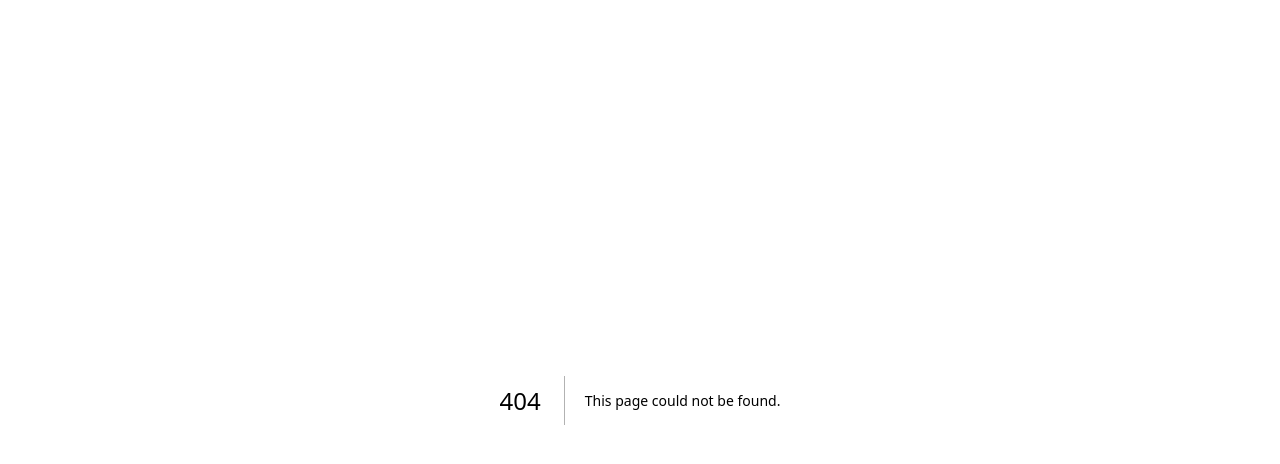
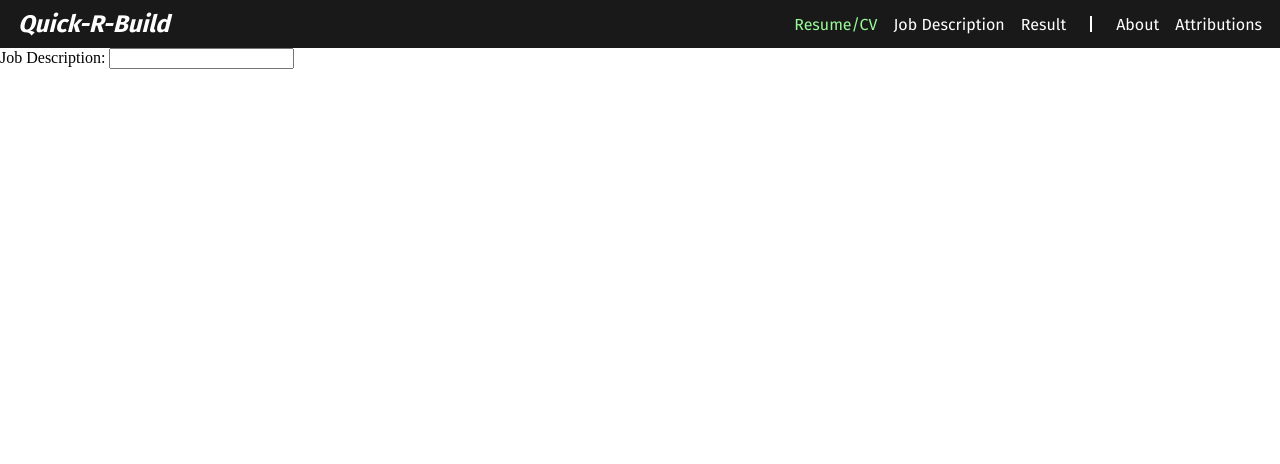
Before and after one commit to Andy-Sean/quick-r-build, a Next.js app: page /input-resume in a window 1280 px wide. Before the commit this address had no page. Shown: the top 464 px of the page. Built offline with nearby package versions, Linux system fonts and the light colour scheme.

Commit message:
Forms, Pog Nav Bar

```diff
--- a/components/navbar.js
+++ b/components/navbar.js
@@ -2,23 +2,31 @@ import styles from '../styles/navbar-styles.module.css';
 import Link from 'next/link';
 import { fira } from '../utils/fonts'; //font input
 
-export default function Navbar() {
+export default function Navbar( { openPage }) {
+
+  //this jank allows for link to be highlighted
+  const pageNames = [ "Resume/CV", "Job Description", "Result", "About", "Attributions"];
+  const linkify = pageNames.map(
+    (str)=> {if (openPage && openPage === str) { return <Link href="/" key={str} className={`${styles.onPage} ${fira.className} ${styles.link}`}>{str}</Link> }
+            else {return <Link href="/" key={str} className={`${fira.className} ${styles.link}`}>{str}</Link>}}
+  );
+  console.log(linkify);
+
+  const leftLinks = linkify.slice(0,3);
+  const rightLinks = linkify.slice(3,5);
+
   return (
     <div id={styles.Navbar}> {/*this will be flexxed */}
-      <div id={styles.title} className={fira.className}>Quick-R-Build</div>
-
+      <div id={styles.title} className={fira.className}><Link href="/" className={styles.link}>Quick-R-Build</Link></div>
       <div id={styles.links}>
         <ul className={styles.navUl}>
-          <Link href="/" className={`${fira.className} ${styles.link}`}>Resume/CV</Link>
-          <Link href="/" className={`${fira.className} ${styles.link}`}>Job Description</Link>
-          <Link href="/" className={`${fira.className} ${styles.link}`}>Result</Link>
+          {leftLinks}
         </ul>
 
         <div className={styles.divider}></div>
 
         <ul className={styles.navUl}>
-          <Link href="/" className={`${fira.className} ${styles.link}`}>About</Link>
-          <Link href="/" className={`${fira.className} ${styles.link}`}>Attributions</Link>
+          {rightLinks}
         </ul>
       </div>
     </div>
--- /dev/null
+++ b/pages/api/form-resume.js
@@ -0,0 +1,8 @@
+export default function handler(req, res){
+
+    const body = req.body;
+    console.log('the body is', body);
+
+    res.status(200).json(`Job: ${body.jobDescription}`);
+
+}
--- a/pages/index.js
+++ b/pages/index.js
@@ -14,6 +14,7 @@ export default function Main() {
     <>
       <Navbar />
       <Landing />
+      <a href="/input-resume">Build that thing</a>
     </>
   )
 }
--- /dev/null
+++ b/pages/input-resume.js
@@ -0,0 +1,14 @@
+import Navbar from '../components/navbar';
+
+export default function Main(){
+  return (
+    <div>
+      <Navbar openPage="Resume/CV"/>
+      <form action="/api/form-resume" method="post">
+        <label for="jobDescription">Job Description: </label>
+        <input name="jobDescription" type="text"></input>
+      </form>
+    </div>
+  )
+
+}
--- a/styles/navbar-styles.module.css
+++ b/styles/navbar-styles.module.css
@@ -44,3 +44,7 @@
   flex-shrink: 0;
   margin-right: 50px;
 }
+
+.onPage {
+  color: palegreen;
+}
```
